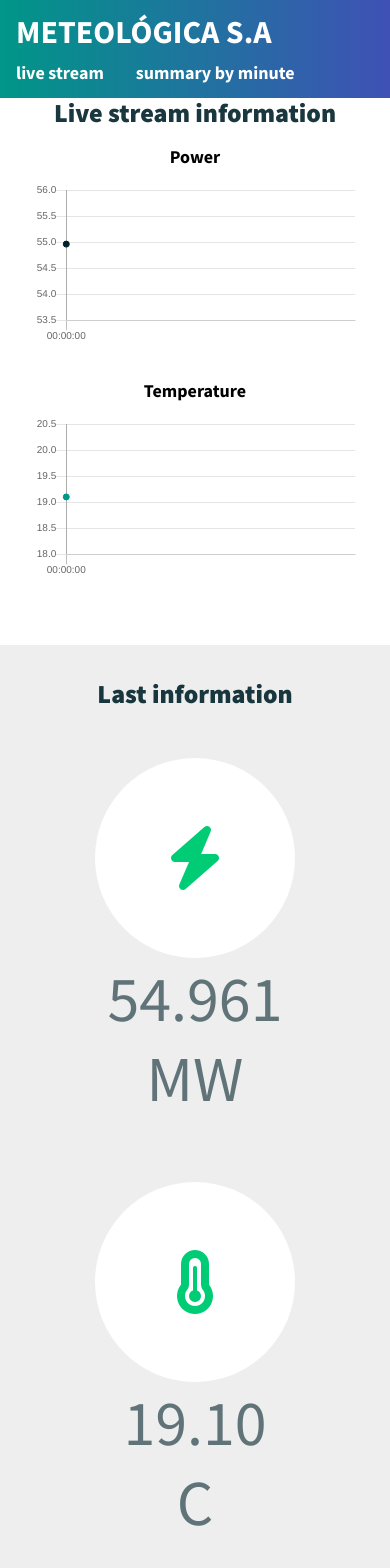
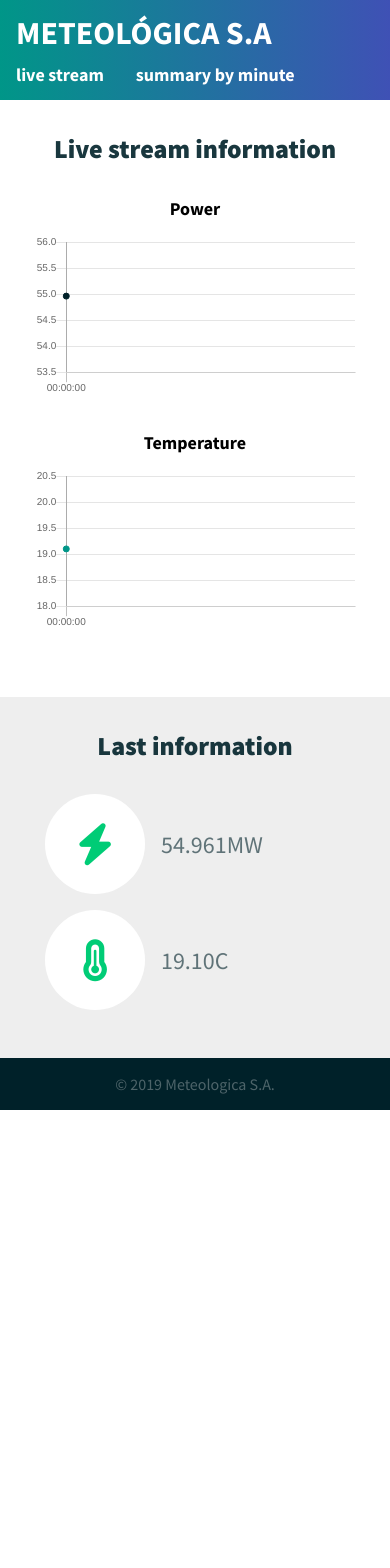
Before and after one commit to PozaTR/prueba_meteologica, a React (Create React App) app: page /#/ in a window 390 px wide. Shown: the top 1568 px of the page. After the commit the page ends 1110 px from the top, so only its background shows below. Built offline with nearby package versions, Linux system fonts and the light colour scheme.

Commit message:
Fix styles for mobile and desktop on Live Stream page

```diff
--- a/src/components/LiveInfo.js
+++ b/src/components/LiveInfo.js
@@ -20,16 +20,16 @@ const LiveInfo = (props) => {
           temperatureInfo={temperatureInfo}
           time={time}
         />
-        <div className="lastInfo__wrap">
-          <h2 className="lastInfo__title">Last information</h2>
-          <div className="lastInfo__container">
-            <LastInfo className="lastInfo"
+        <div className="liveInfo">
+          <h2 className="liveInfo__title">Last information</h2>
+          <div className="liveInfo__container">
+            <LastInfo className="liveInfo__lastInfo"
               value={lastPowerInfo.value}
               unit={lastPowerInfo.unit}
             >
               <i className="fas fa-bolt"></i>
             </LastInfo>
-            <LastInfo className="lastInfo"
+            <LastInfo className="liveInfo__lastInfo"
               value={lastTemperatureInfo.value}
               unit={lastTemperatureInfo.unit}
             >
--- a/src/service/MeteoService.js
+++ b/src/service/MeteoService.js
@@ -21,7 +21,7 @@ class fetchData {
         },
         temperature: {
           unit: 'C',
-          value: this._dkToC(temperature.value),
+          value: this.dKToC(temperature.value),
           time: temperature.time
         }
       };
@@ -32,7 +32,7 @@ class fetchData {
     })
   }
 
-  _dkToC(dkValue) {
+  dKToC(dkValue) {
     return ((dkValue / 10) - 273).toFixed(2)
   }
 }
--- a/src/styles/components/app.scss
+++ b/src/styles/components/app.scss
@@ -1,4 +1,5 @@
 @import '../core/variables';
+$headerHeight-mobile: $gap-xxl;
 $headerHeight: $gap-xl;
 
 .header {
@@ -10,11 +11,15 @@ $headerHeight: $gap-xl;
   font-size: 18px;
   justify-content: space-between;
   line-height: 1;
-  min-height: $headerHeight;
+  min-height: $headerHeight-mobile;
   padding: $gap-md;
   position: fixed;
   width: 100%;
   z-index: 1;
+
+  @media all and (min-width: $tablet) {
+    min-height: $headerHeight;
+  }
 
   &__title {
     color: $white;
@@ -59,7 +64,11 @@ $headerHeight: $gap-xl;
 
 .main {
   flex-grow: 1;
-  padding-top: $headerHeight;
+  padding-top: $headerHeight-mobile;
+
+  @media all and (min-width: $tablet) {
+    padding-top: $headerHeight;
+  }
 }
 
 .footer {
--- a/src/styles/components/lastInfo.scss
+++ b/src/styles/components/lastInfo.scss
@@ -2,21 +2,27 @@
 @import '../core/mixins';
 
 .lastInfo {
-  @include flex-column;
-}
+  $iconCircleSize: 100px;
 
-.lastInfo__icon {
+  align-items: center;
+  display: flex;
+  max-width: 300px;
+  width: 100%;
+
+  &__icon {
+    @include flex-center;
     background-color: $white;
     border-radius: 50%;
     box-shadow: 1px 1px 2px $ligth;
     color: $primary;
-  font-size: 64px;
-  height: 200px;
-  width: 200px;
-  @include flex-center;
+    font-size: 42px;
+    height: $iconCircleSize;
+    margin-right: $gap-md;
+    width: $iconCircleSize;
   }
 
-.lastInfo__information {
+  &__information {
     color: rgba($secondary-dark, 0.6);
-  font-size: 64px;
+    font-size: 24px;
   }
+}
--- a/src/styles/components/liveInfo.scss
+++ b/src/styles/components/liveInfo.scss
@@ -1,25 +1,32 @@
 @import '../core/variables';
 @import '../core/mixins';
 
-.lastInfo__title {
+
+.liveInfo {
+  @include flex-column;
+  background-color: $ligth;
+  padding: $gap-lg;
+
+  &__title {
     @include section-title;
   }
 
-.lastInfo__wrap {
-  background-color: $ligth;
-  padding: $gap-lg;
+  &__container {
     @include flex-column;
-}
-
-.lastInfo__container {
     display: flex;
-  @include flex-column;
+    width: 100%;
 
     @media all and (min-width: $tablet) {
       flex-direction: row;
+      justify-content: space-evenly;
     }
   }
 
   .lastInfo {
-  padding: $gap-lg;
+    padding-bottom: $gap-md;
+
+    @media all and (min-width: $tablet) {
+      width: auto;
     }
+  }
+}
--- a/src/styles/core/_mixins.scss
+++ b/src/styles/core/_mixins.scss
@@ -17,5 +17,5 @@
   color: rgba($secondary-dark, 0.9);
   font-size: 26px;
   font-weight: 900;
-  padding-bottom: $gap-md;
+  padding-bottom: $gap-lg;
 }
--- a/src/styles/core/_variables.scss
+++ b/src/styles/core/_variables.scss
@@ -22,3 +22,4 @@ $gap-sm: 8px;
 $gap-md: 16px;
 $gap-lg: 32px;
 $gap-xl: 64px;
+$gap-xxl: 100px;
```
Lines whose indentation alone changed are shown as unchanged.
